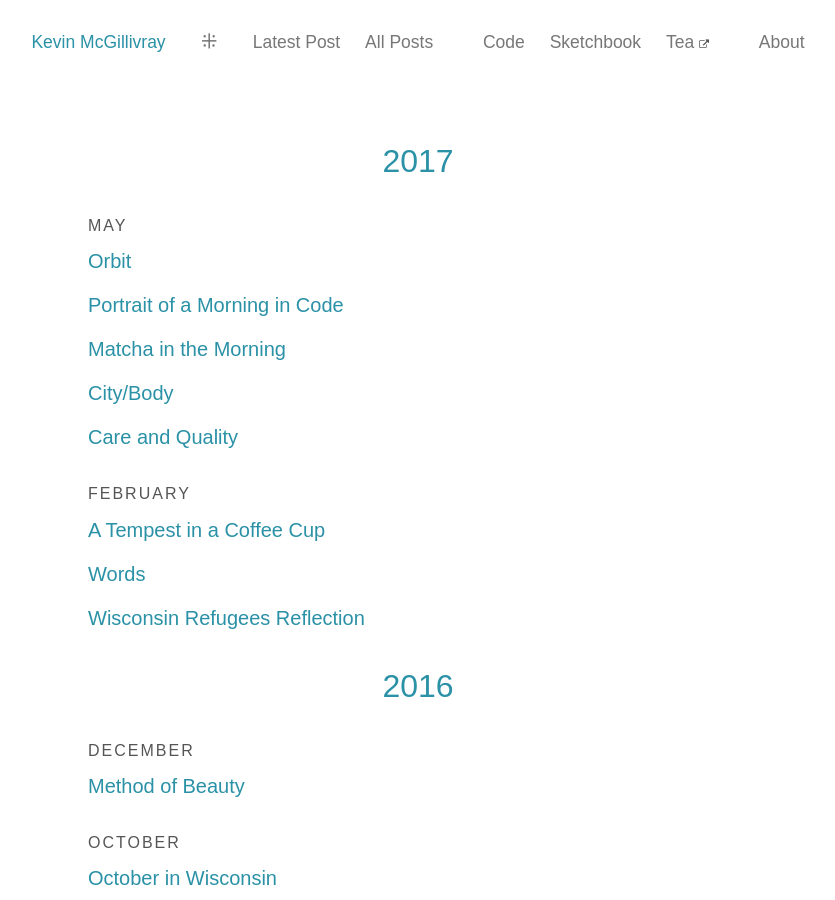
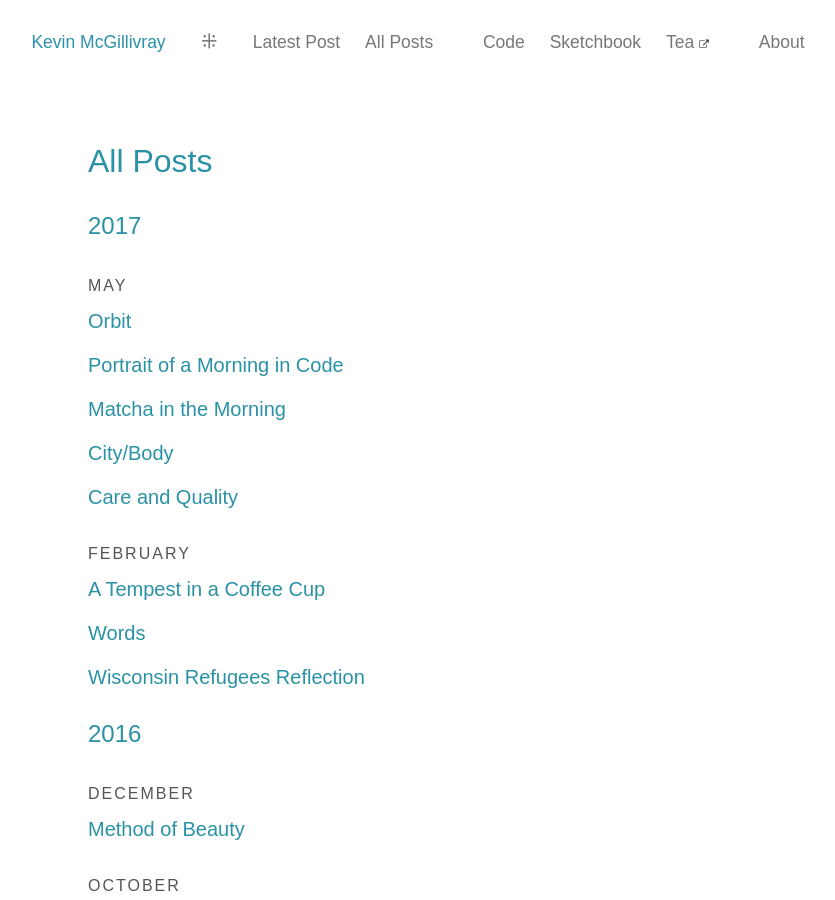
Before and after one commit to kmcgillivray/kmcgillivray.github.io, a Jekyll site: the page built from archive/index.html, in a window 1280 px wide and 900 px high. Shown: the whole window, without its empty margins (222-1057 px from the left). Built offline with Jekyll 4.4.1, drawn with Linux system fonts in a browser that asks for light colours; nearby versions of some CDN libraries.

Commit message:
Left align headers

```diff
--- a/archive/index.html
+++ b/archive/index.html
@@ -4,6 +4,7 @@ newsletter: true
 title: Archive
 ---
 
+<h1>All Posts</h1>
 <ul class="basic-list">
 {% assign last_year = 0 %}
 {% assign last_month = 0 %}
@@ -11,7 +12,7 @@ title: Archive
     {% capture current_year %}{{ post.date | date: '%Y' }}{% endcapture %}
     {% capture current_month %}{{ post.date | date: '%B' }}{% endcapture %}
     {% if last_year != current_year %}
-      <h1 class="text-center">{{ post.date | date: '%Y' }}</h1>
+      <h2>{{ post.date | date: '%Y' }}</h2>
     {% endif %}
     {% if last_month != current_month %}
       <h3>{{ post.date | date: '%B' }}</h3>
```
